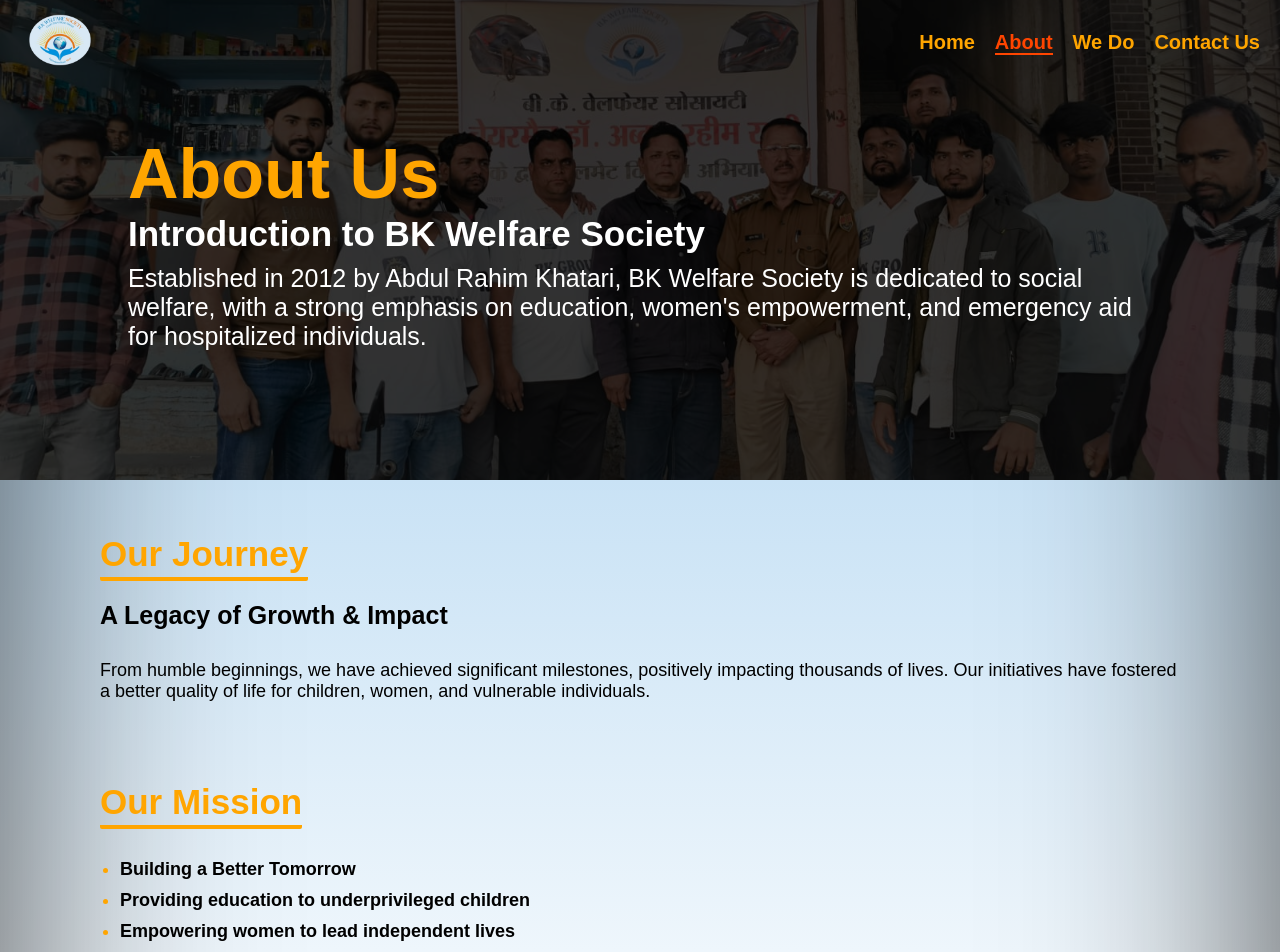
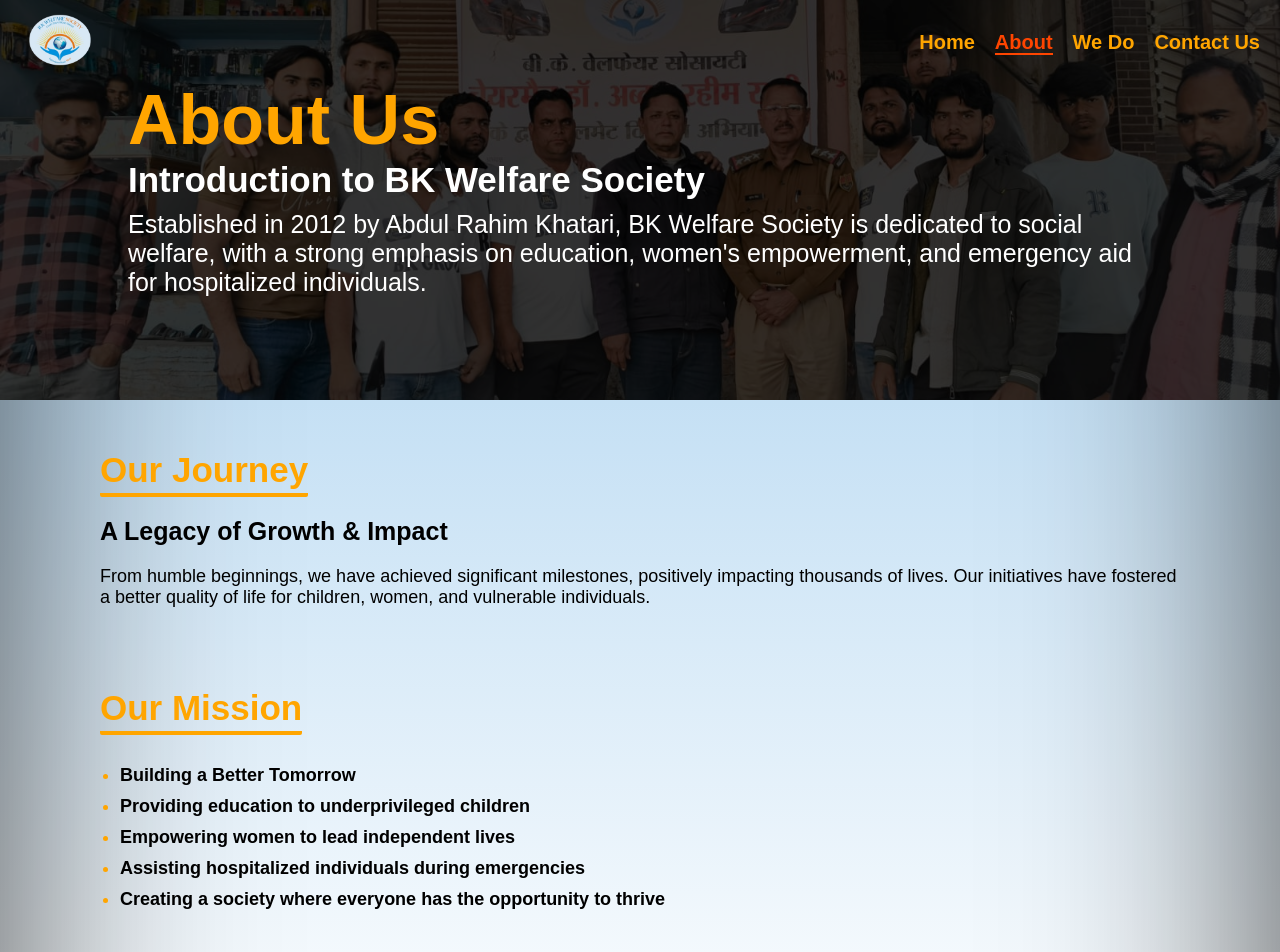
Before and after one commit to riteshgharti333/Assignment_website, a React (Vite) app: page /about in a window 1280 px wide. Shown: the top 952 px of the page. Built offline with nearby package versions, Linux system fonts and the light colour scheme; a web font is replaced by a local one.

Commit message:
fix bug in card

```diff
--- a/src/pages/About/About.jsx
+++ b/src/pages/About/About.jsx
@@ -7,7 +7,7 @@
 const About = () => {
   useEffect(() => {
     AOS.init({
-      duration: 2000,  // Duration of animation
+      duration: 1000,  // Duration of animation
       easing: "ease-in-out", // Animation style
       once: false, // Repeat animation on scroll
     });
@@ -16,7 +16,7 @@
   return (
     <div className="about">
       <div className="about-banner">
-        <div className="about-banner-info" data-aos="fade-left">
+        <div className="about-banner-info">
           <div className="banner-img">
             <img src={about_img} alt="" />
           </div>
@@ -32,7 +32,7 @@
           </div>
         </div>
 
-        <div className="journey about-card" data-aos="fade-right">
+        <div className="journey about-card" data-aos="fade-up">
           <h1>Our Journey</h1>
           <h3>A Legacy of Growth & Impact</h3>
           <p>
@@ -43,7 +43,7 @@
           </p>
         </div>
 
-        <div className="mission about-card" data-aos="fade-left">
+        <div className="mission about-card" data-aos="fade-up">
           <h1>Our Mission</h1>
           <ul>
             <li>Building a Better Tomorrow</li>
@@ -54,7 +54,7 @@
           </ul>
         </div>
 
-        <div className="vision about-card" data-aos="fade-right">
+        <div className="vision about-card" data-aos="fade-up">
           <h1>Our Vision</h1>
           <ul>
             <li>A Future of Hope & Empowerment</li>
@@ -64,7 +64,7 @@
           </ul>
         </div>
 
-        <div className="values about-card" data-aos="fade-left">
+        <div className="values about-card" data-aos="fade-up">
           <h1>Core Values</h1>
           <h3>Guiding Principles that Define Us</h3>
           <ul>
@@ -75,7 +75,7 @@
           </ul>
         </div>
 
-        <div className="our about-card" data-aos="fade-right">
+        <div className="our about-card" data-aos="fade-up">
           <h1>Our Team</h1>
           <h3>Meet the Passionate Changemakers</h3>
           <p>
--- a/src/pages/About/About.scss
+++ b/src/pages/About/About.scss
@@ -14,35 +14,32 @@
     flex-direction: column;
     align-items: center;
 
-    @include xl {
-      padding: 70px 5px;
-    }
-
-    @include lg {
-      padding: 70px 5px;
-    }
-
-    @include md {
-      padding: 70px 5px;
-    }
-
-    @include sm {
-      padding: 50px 5px;
-    }
-
     .about-banner-info {
       display: flex;
-      height: 100%;
+      // height: 60vh;
       width: 100%;
       transition: transform 0.3s ease-in-out;
 
+      @include lg {
+        height: 400px;
+      }
+
+      @include md {
+        height: 400px;
+      }
+
       .banner-img {
         width: 100%;
+        height: 400px;
         img {
           width: 100%;
-          height: 60vh;
+          height: 400px;
           object-fit: cover;
           filter: brightness(20%);
+
+          @include sm {
+            height: 400px;
+          }
         }
       }
 
@@ -52,24 +49,33 @@
         justify-content: center;
         position: absolute;
         width: 80%;
-        top: 50%;
+        top: 10%;
         left: 50%;
         transform: translate(-50%, -50%);
-
-        @include sm {
-          padding: 5px;
+        @include lg {
+          width: 90%;
+          top: 15%;
+        }
+        @include md {
+          width: 90%;
+          top: 15%;
         }
 
         @include sm {
-          flex: 0;
-          padding: 5px;
+          width: 100%;
+          top: 10%;
         }
+
         .about-us {
           font-size: 70px;
           color: orange;
 
+          @include lg {
+            font-size: 50px;
+          }
+
           @include md {
-            font-size: 40px;
+            font-size: 50px;
           }
 
           @include sm {
@@ -93,6 +99,11 @@
         .about-desc {
           font-size: 25px;
           color: #fff;
+
+          @include md {
+            font-size: 20px;
+          }
+
           @include sm {
             font-size: 16px;
           }
@@ -106,7 +117,7 @@
   width: 100%;
   display: flex;
   flex-direction: column;
-  gap: 20px;
+  gap: 10px;
   padding: 20px 100px;
   // transition: transform 0.15s ease-in-out, box-shadow 0.15s ease-in-out;
 
@@ -114,27 +125,20 @@
   //   transform: scale(1.03) !important;
   // }
 
-
-  @include xl {
-    width: 70%;
-  }
-
   @include lg {
-    width: 70%;
+    padding: 10px;
+    gap: 0;
   }
 
   @include md {
-    width: 100%;
-    margin: 5px 10px;
-    justify-content: center;
+    padding: 10px;
+    gap: 0;
   }
 
   @include sm {
-    width: 100%;
-    margin: 5px 0px;
+    padding: 10px;
+    gap: 0px;
   }
-
-
 
   h1 {
     color: orange;
@@ -144,11 +148,16 @@
     width: fit-content; // Restricts the width to only the text content
     border-radius: 2px;
     padding-bottom: 3px;
+    margin-bottom: 10px;
   }
 
   h3 {
     font-size: 25px;
     margin-bottom: 10px;
+
+    @include sm {
+      margin-bottom: 0px;
+    }
   }
 
   p {
```
